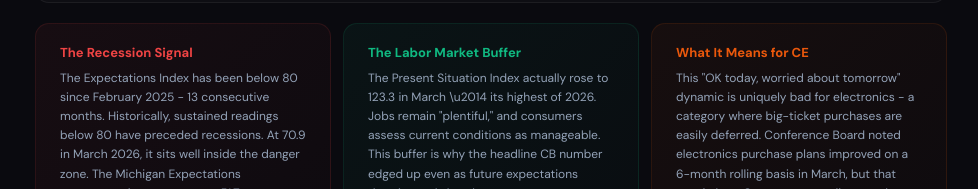
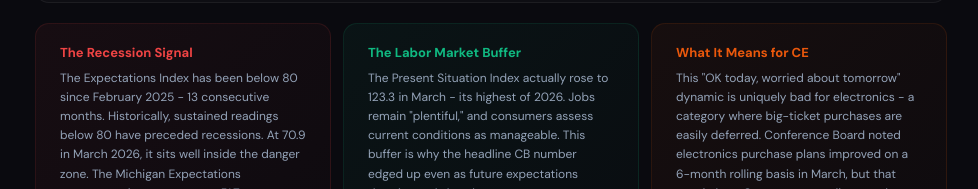
Before and after one commit to PaddingtonPrimo/US-CE-Sentiment-April-26, a React (Vite) app: page / in a window 1280 px wide. Both pictures are taken after a click on the button "The Divergence". Shown: the part 611-800 px from the top of the page, without its empty margins (149-1127 px from the left). Built offline with nearby package versions, Linux system fonts and the light colour scheme.

Commit message:
Update label for Year-Ahead Inflation Expected

```diff
--- a/src/consumer-electronics-sentiment.jsx
+++ b/src/consumer-electronics-sentiment.jsx
@@ -223,7 +223,7 @@ export default function Dashboard() {
           <div style={{ display: "flex", gap: 12, flexWrap: "wrap", marginBottom: 28 }}>
             <StatCard value="53.3" label="Michigan Sentiment (Mar '26)" delta="-27%" deltaLabel="vs Jan 2025" color="#ef4444" />
             <StatCard value="70.9" label="CB Expectations Index" delta="-15.5" deltaLabel="vs Jan '25 &middot; Below 80 recession signal" color="#f59e0b" />
-            <StatCard value="3.8%" label="Year-Ahead Inflation Expect." delta="+0.4pp" deltaLabel="vs Feb '26 &middot; largest jump since Apr '25" color="#ef4444" />
+            <StatCard value="3.8%" label="Year-Ahead Inflation Expected" delta="+0.4pp" deltaLabel="vs Feb '26 &middot; largest jump since Apr '25" color="#ef4444" />
             <StatCard value="0.2%" label="2026 CE sales growth forecast" delta="-1.3pp" deltaLabel="vs H1 2025 pace" color="#6b7280" />
           </div>
 
@@ -413,7 +413,7 @@ export default function Dashboard() {
             }}>
               <h4 style={{ fontSize: 13, fontWeight: 700, color: "#10b981", margin: "0 0 8px" }}>The Labor Market Buffer</h4>
               <p style={{ fontSize: 12, color: "#94a3b8", margin: 0, lineHeight: 1.6 }}>
-                The Present Situation Index actually rose to 123.3 in March \u2014 its highest of 2026. Jobs remain "plentiful," and consumers assess current conditions as manageable. This buffer is why the headline CB number edged up even as future expectations deteriorated sharply.
+                The Present Situation Index actually rose to 123.3 in March - its highest of 2026. Jobs remain "plentiful," and consumers assess current conditions as manageable. This buffer is why the headline CB number edged up even as future expectations deteriorated sharply.
               </p>
             </div>
             <div style={{
```
